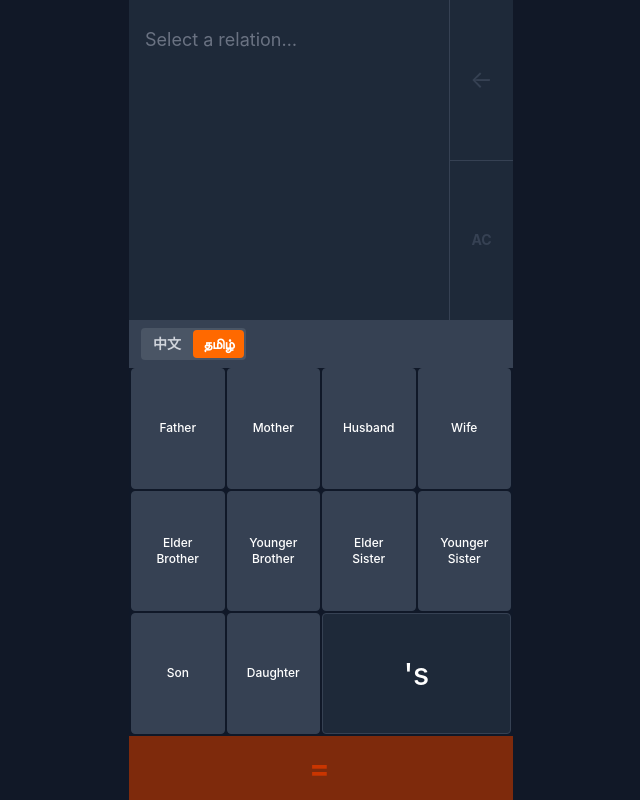
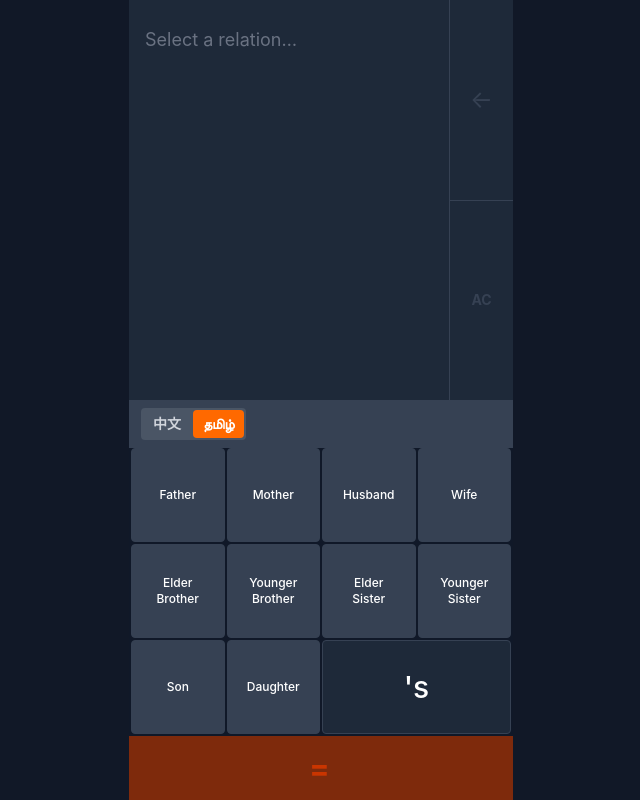
Before and after one commit to seshness/family-relationship-calculator, a React (Vite) app: page / in a window 1280 px wide. Shown: the whole page, without its empty margins (319-959 px from the left). Built offline with nearby package versions, Linux system fonts and the light colour scheme.

Commit message:
Fixed KaiTi on an iOS device

```diff
--- a/index.html
+++ b/index.html
@@ -24,6 +24,14 @@
     <meta name="twitter:title" content="Family Relationship Calculator" />
     <meta name="twitter:description" content="Build a relationship chain step by step and get the right kinship term in Traditional Chinese (Taiwan) or Tamil — with pronunciation." />
     <meta name="twitter:image" content="https://ss-family-calculator.pages.dev/og-image.png" />
+
+    <style>
+    @font-face {
+      font-family: 'simkai';
+      src: url('simkai.woff') format('woff');
+      font-display: swap;
+    }
+    </style>
   </head>
   <body>
     <div id="root"></div>
--- a/src/App.jsx
+++ b/src/App.jsx
@@ -122,8 +122,8 @@ export default function App() {
     >
 
       {/* Display area: chain + result, with ← / AC sidebar */}
-      <div className="flex-[2] flex bg-gray-800 overflow-hidden min-h-0">
-        <div className="flex-1 flex flex-col p-4 overflow-hidden">
+      <div className="flex-1 flex bg-gray-800 overflow-hidden min-h-0">
+        <div className="flex-1 flex flex-col p-4 overflow-y-auto">
           <ChainDisplay
             tokens={tokens}
             chainLabelMap={chainLabelMap}
@@ -165,7 +165,7 @@ export default function App() {
       </div>
 
       {/* Keyboard section */}
-      <div className="flex-[3] flex flex-col min-h-0">
+      <div className="flex-1 flex flex-col min-h-0">
 
         {/* Options bar */}
         <div className="flex items-center justify-between px-3 py-2 bg-gray-700 shrink-0">
--- a/src/components/ButtonGrid.jsx
+++ b/src/components/ButtonGrid.jsx
@@ -68,9 +68,11 @@ export default function ButtonGrid({
           onPointerDown={() => canConnector && onConnector()}
           disabled={!canConnector}
         >
-          {connector}
+          <span className={isChinese ? 'font-kaiti' : ''}>
+            {connector}
+          </span>
           {isChinese && (
-            <span className="text-xs font-normal tracking-tight text-orange-300 leading-none mt-0.5" style={{fontFamily: 'sans-serif'}}>
+            <span className="text-xs font-normal tracking-tight text-orange-300 leading-none mt-0.5">
               de
             </span>
           )}
--- a/src/index.css
+++ b/src/index.css
@@ -12,5 +12,5 @@ html, body, #root {
 }
 
 .font-kaiti {
-  font-family: 'Kaiti TC', KaiTi, STKaiti, serif;
+  font-family: 'Kaiti TC', KaiTi, STKaiti, 'simkai', cursive;
 }
```
Also changed, not shown: 1 other file (tests, documents, lock files or other folders).
